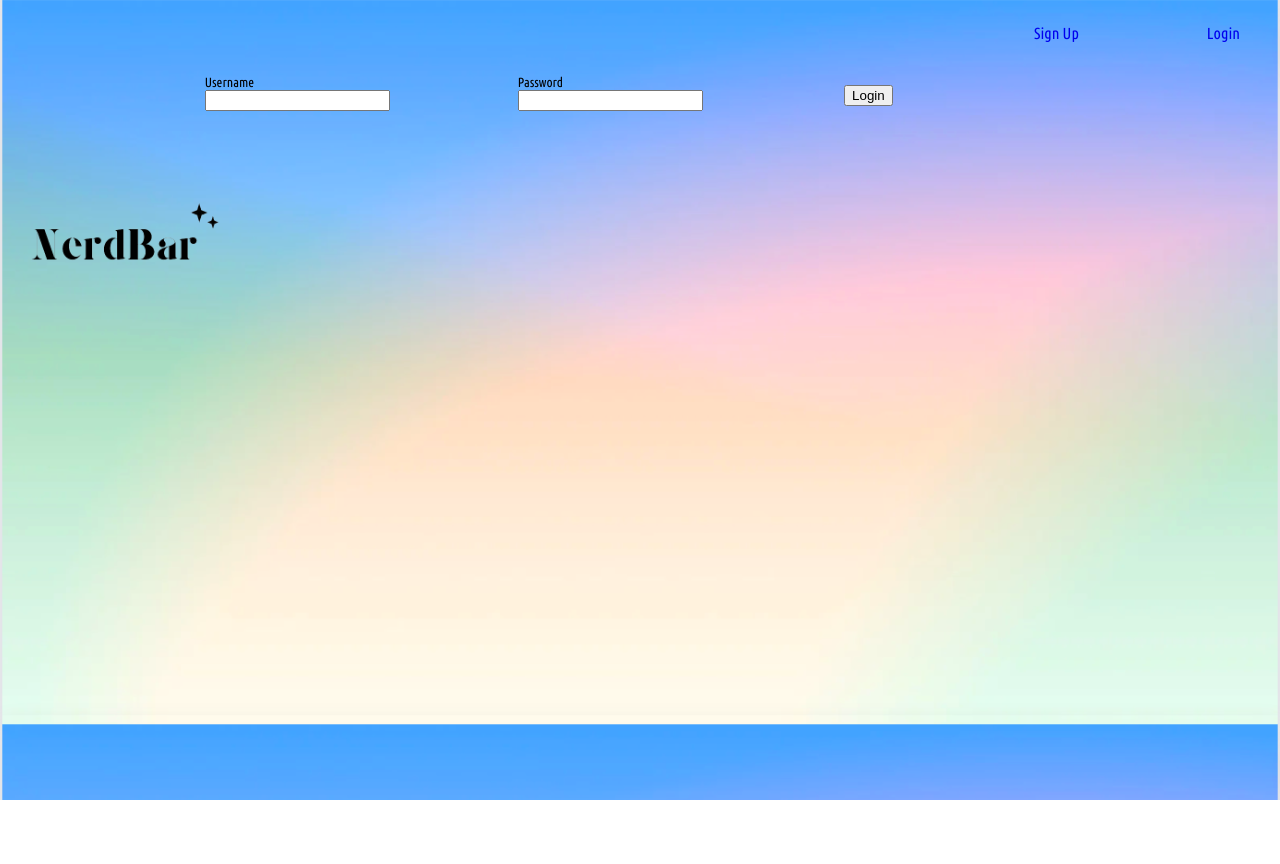
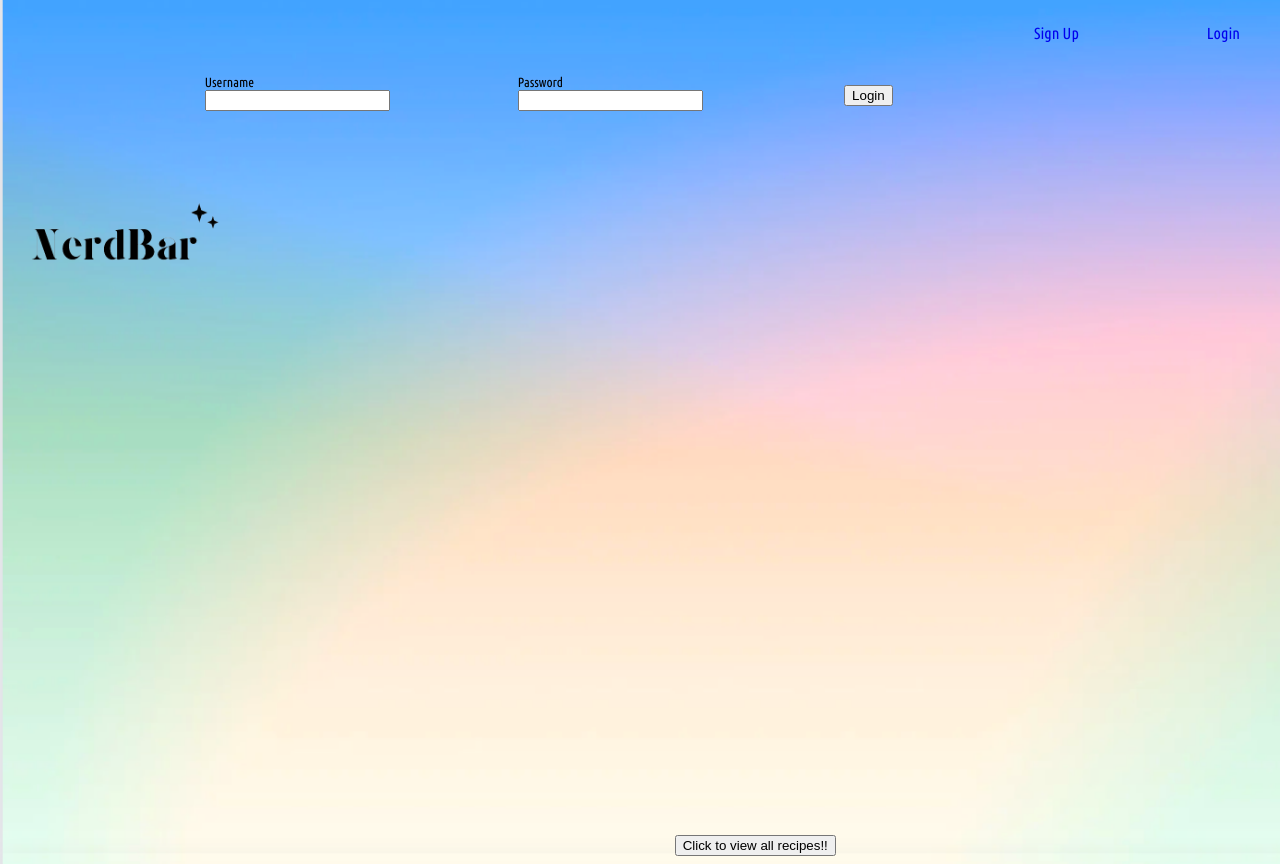
Before and after one commit to klsmith5370/NerdBar, a React app: page / in a window 1280 px wide. Before the commit the page ends 800 px from the top, so only its background shows below. Built offline with nearby package versions, Linux system fonts and the light colour scheme.

Commit message:
Added button to view all cards, added AllRecipes component file, styling for button

```diff
--- a/client/App.js
+++ b/client/App.js
@@ -6,7 +6,6 @@ import Routes from './Routes'
 const App = () => {
   return (
     <div>
-
       <Navbar />
       <Routes />
     </div>
--- a/client/Routes.js
+++ b/client/Routes.js
@@ -28,6 +28,7 @@ class Routes extends Component {
             <Route path='/' exact component={ Login } />
             <Route path="/login" component={Login} />
             <Route path="/signup" component={Signup} />
+            <Route path="/allrecipes" />
           </Switch>
         )}
       </div>
--- a/client/components/AuthForm.js
+++ b/client/components/AuthForm.js
@@ -1,6 +1,7 @@
 import React from 'react'
 import {connect} from 'react-redux'
 import {authenticate} from '../store'
+// import Home from './Home'
 
 /**
  * COMPONENT
@@ -28,7 +29,13 @@ const AuthForm = props => {
         </div>
         {error && error.response && <div> {error.response.data} </div>}
       </form>
-      <img className="logo" src="NerdBar-logo.jpg" alt="NerdBar brand logo"/>
+      <div>
+        <img className="logo" src="NerdBar-logo.jpg" alt="NerdBar brand logo"/>
+      </div>
+
+      <button className="view-all-cards">Click to view all recipes!!</button>
+
+      {/* <Home /> */}
     </div>
   )
 }
--- a/package.json
+++ b/package.json
@@ -20,6 +20,7 @@
   "author": "Fullstack Academy of Code",
   "license": "MIT",
   "dependencies": {
+    "@material-ui/core": "^4.12.4",
     "axios": "^0.21.1",
     "bcrypt": "^5.0.0",
     "compression": "^1.7.3",
--- a/public/style.css
+++ b/public/style.css
@@ -2,6 +2,8 @@ body {
   font-family: "Ubuntu Condensed", sans-serif;
   background-image: url("color-background.jpg");
   background-size: cover;
+  justify-content: center;
+  align-items: center;
 }
 
 a {
@@ -77,3 +79,10 @@ form div {
   display: inline-block;
   margin: 1em;
 }
+
+.view-all-cards {
+  display: flex;
+  justify-content: center;
+  margin-top: 40em;
+  margin-left: 50em;
+}
```
Also changed, not shown: client/components/AllRecipes.js (added), 1 other file (tests, documents, lock files or other folders).
